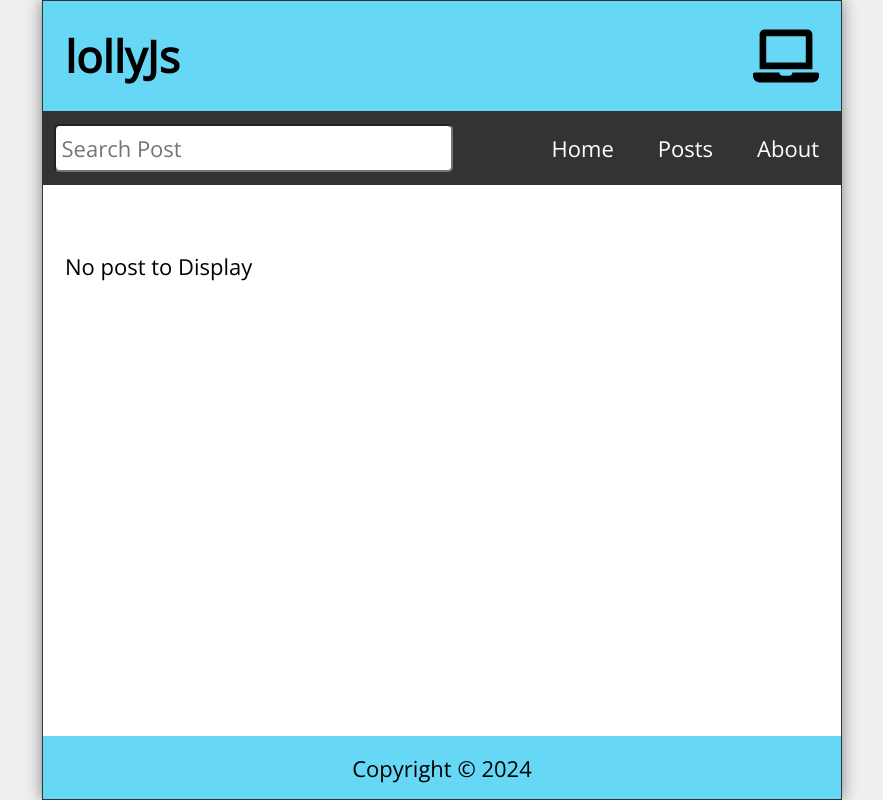
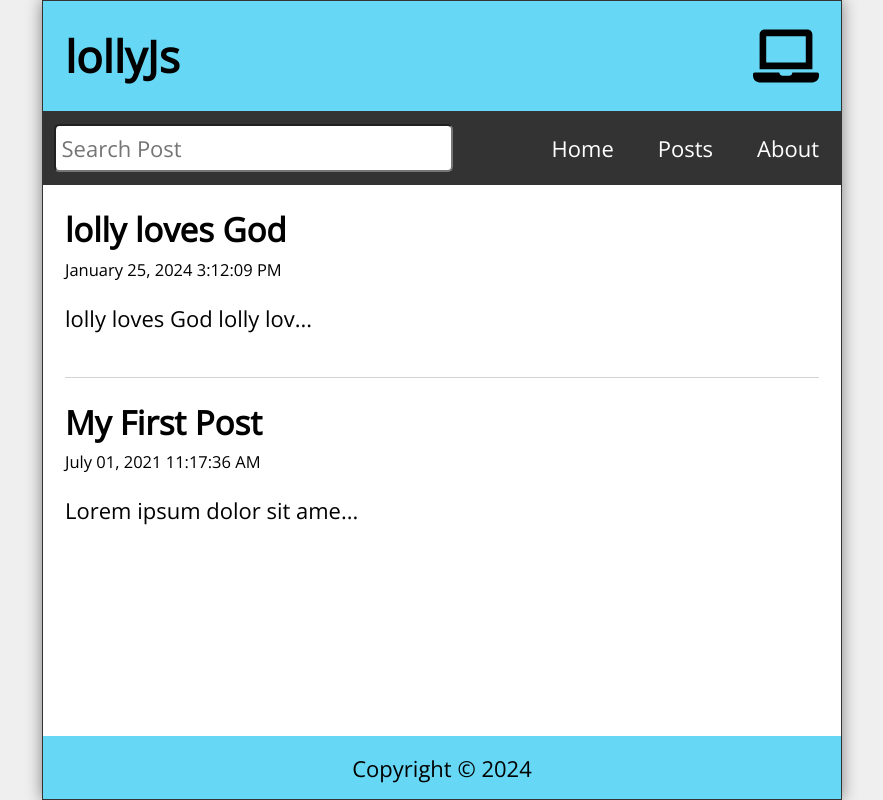
Before and after one commit to LollyTim/its-react-again, a React (Create React App) app in the folder tut16/: page / in a window 1280 px wide. Shown: the whole page, without its empty margins (198-1081 px from the left). Built offline with nearby package versions, Linux system fonts and the light colour scheme; data requests are answered from the project's data file.

Commit message:
learning

```diff
--- a/tut16/src/App.js
+++ b/tut16/src/App.js
@@ -104,7 +104,17 @@
       <Header title={"lollyJs"} width={width} />
       <Nav search={search} setSearch={setSearch} />
       <Routes>
-        <Route exact path="/" element={<Home posts={searchResults} />} />
+        <Route
+          exact
+          path="/"
+          element={
+            <Home
+              fetchError={fetchError}
+              isLoading={isLoading}
+              posts={searchResults}
+            />
+          }
+        />
         <Route
           path="/posts"
           element={
--- a/tut16/src/hooks/useAxiosFetch.js
+++ b/tut16/src/hooks/useAxiosFetch.js
@@ -9,7 +9,7 @@
   useEffect(() => {
     let isMounted = true;
     const source = axios.CancelToken.source();
-    const fetchData = async () => {
+    const fetchData = async (url) => {
       try {
         const responce = await axios.get(url, {
           cancelToken: source.token,
```
